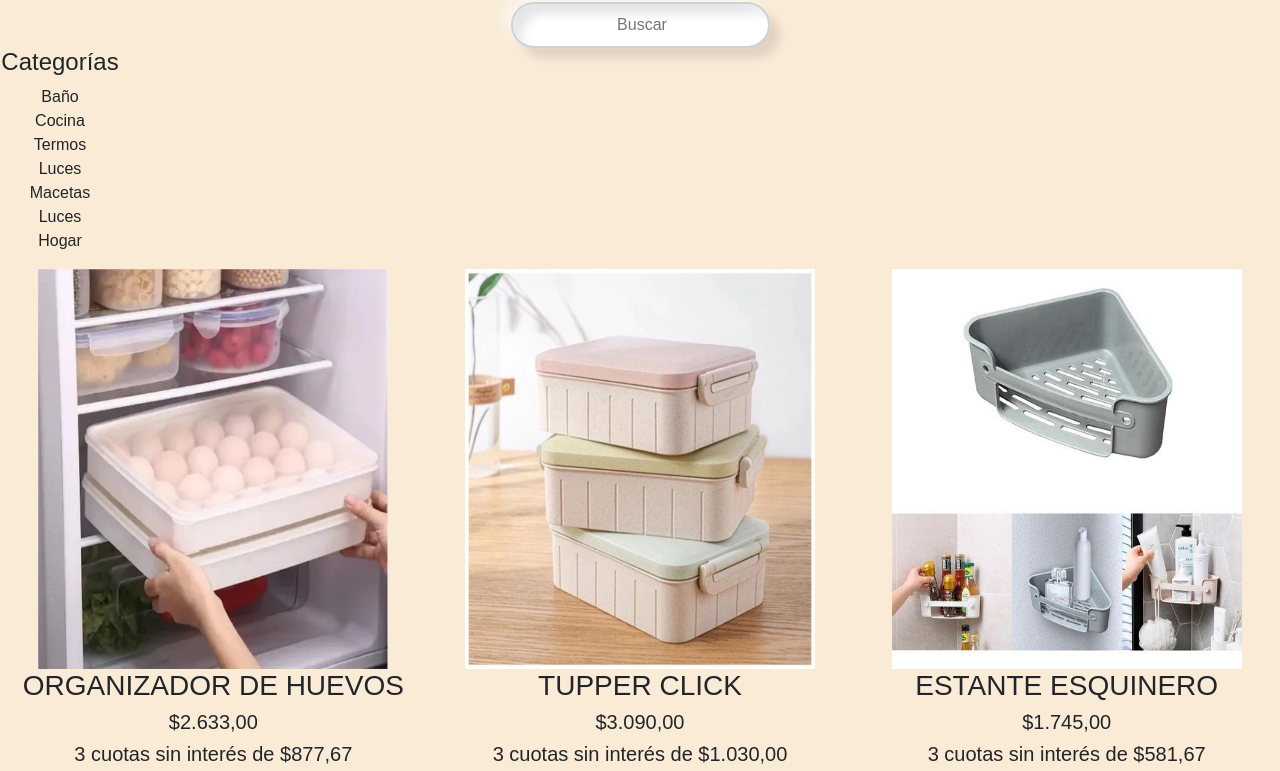
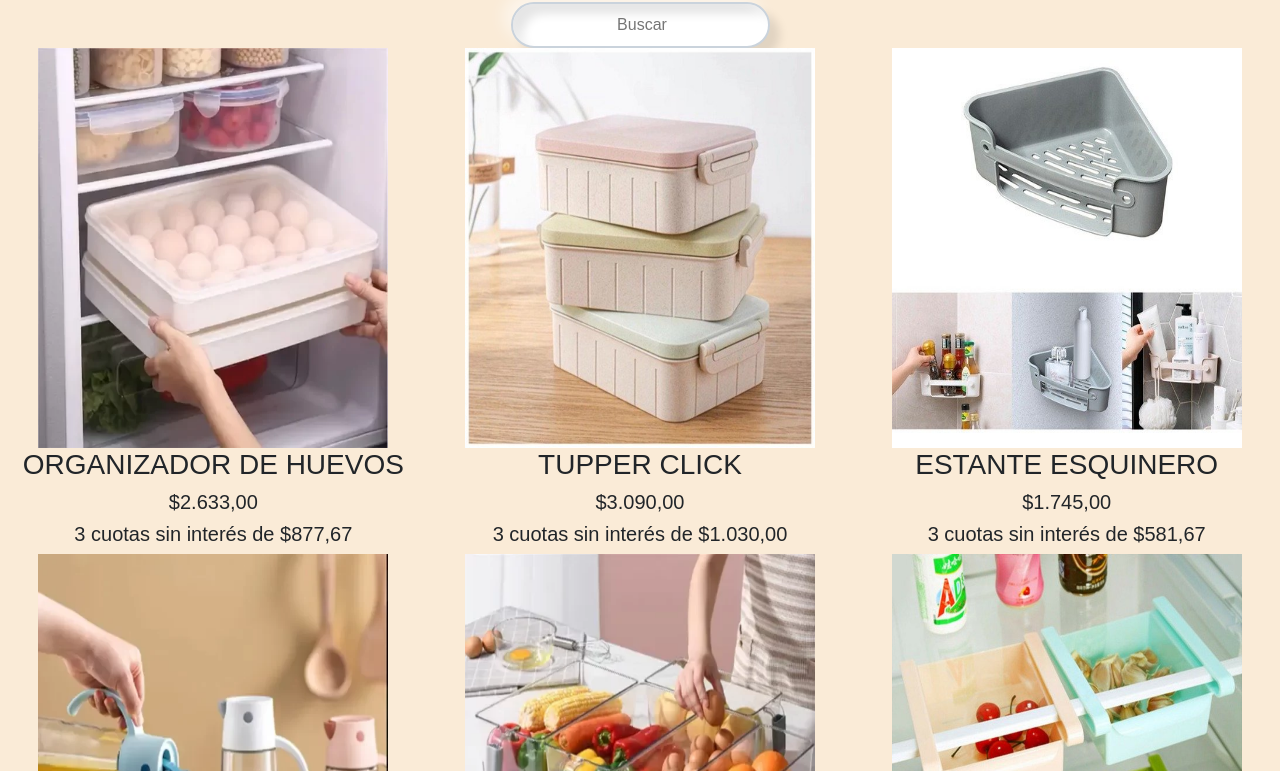
Before and after one commit to IvanVazquez02/proyectoMurbi, a plain HTML site: page pages/productos.html in a window 1280 px wide. Shown: the part 136-907 px from the top of the page. Drawn offline with nearby package versions, Linux system fonts and the light colour scheme.

Commit message:
Add files via upload

```diff
--- a/css/style.css
+++ b/css/style.css
@@ -32,12 +32,20 @@
 }
 body{
     background-color:antiquewhite;
+    min-height: 100vh;
+    overflow-x: hidden ;
 }
 
 footer{
     background-color: black;
     padding: 1em 0;
+    display: flex;
+    flex-direction: column;
+    flex-wrap: wrap;
+    justify-content: center;
+    width: 100%;
     bottom: 0;
+    margin-top: auto;
 }
 
 
@@ -141,7 +149,7 @@
     height: 400px;
 }
 
-@media screen and (min-width: 480px) and (max-width:768px){
+@media screen and (min-width: 480px) and (max-width:767px){
     .indexGrid{
         display: grid;
         grid-template-columns: repeat(2,1fr) ;
@@ -149,7 +157,6 @@
         justify-content: space-around;
         gap: 10px;
     }
-
 
     .imagen1{
         width: 150px;
@@ -232,11 +239,6 @@
     font-family: 'Montserrat', sans-serif;
     font-family: 'Silkscreen', cursive;
     font-size: 25px;
-}
-
-.ulproductos{
-    position: relative;
-    right: 580px;
 }
 
 .gridProductos{
--- a/pages/productos.html
+++ b/pages/productos.html
@@ -29,17 +29,6 @@
             <div>
                 <input type="text" placeholder="Buscar" class="barranav" >
             </div>
-            <h4 class="ulproductos">Categorías</h4>
-            <div>
-                <ul class="ulproductos">
-                    <li>Baño</li>
-                    <li></li>Cocina</li>
-                    <li>Termos</li>
-                    <li>Luces</li>
-                    <li>Macetas</li>
-                    <li>Luces</li>
-                    <li>Hogar</li>
-                </ul>
             </div>
             <section class="gridProductos">
             <div>
@@ -82,7 +71,6 @@
     </main>
     <footer>
         <section>
-            <h4 class="white">NUESTRAS REDES SOCIALES</h4>
             <h4 class="white">CONTACTO</h4>
             <h5 class="white">murbiwarehouse@gmail.com</h5>
             <h5 class="white">1139437110</h5>
```
Also changed, not shown: index.html (+0 -1 lines), pages/contacto.html (+0 -5 lines), pages/faq.html (+0 -1 lines), imagenes/lista.png (added), pages/nosotros.html (line endings or trailing spaces), sass/_media.scss (line endings or trailing spaces), sass/main.scss (line endings or trailing spaces).
